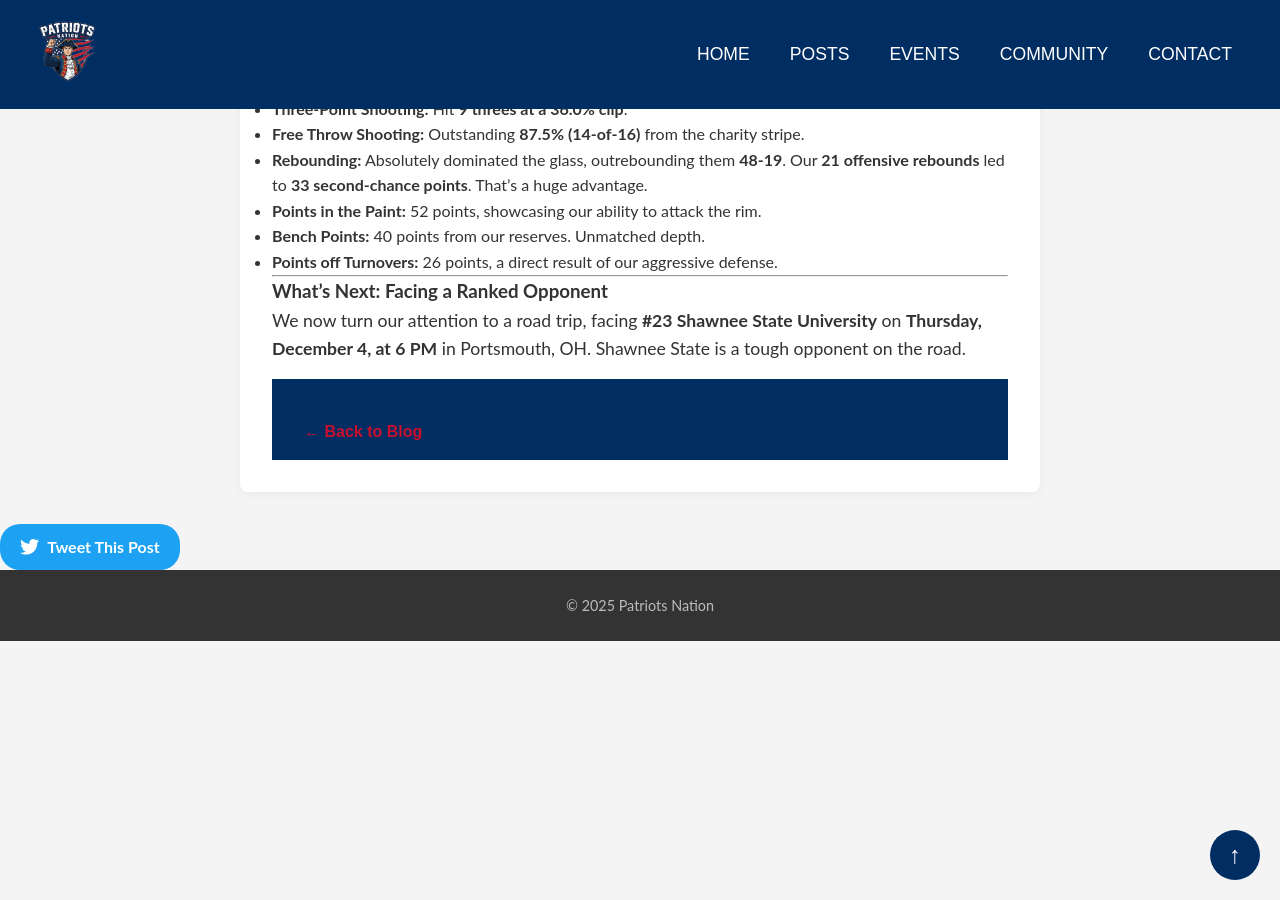
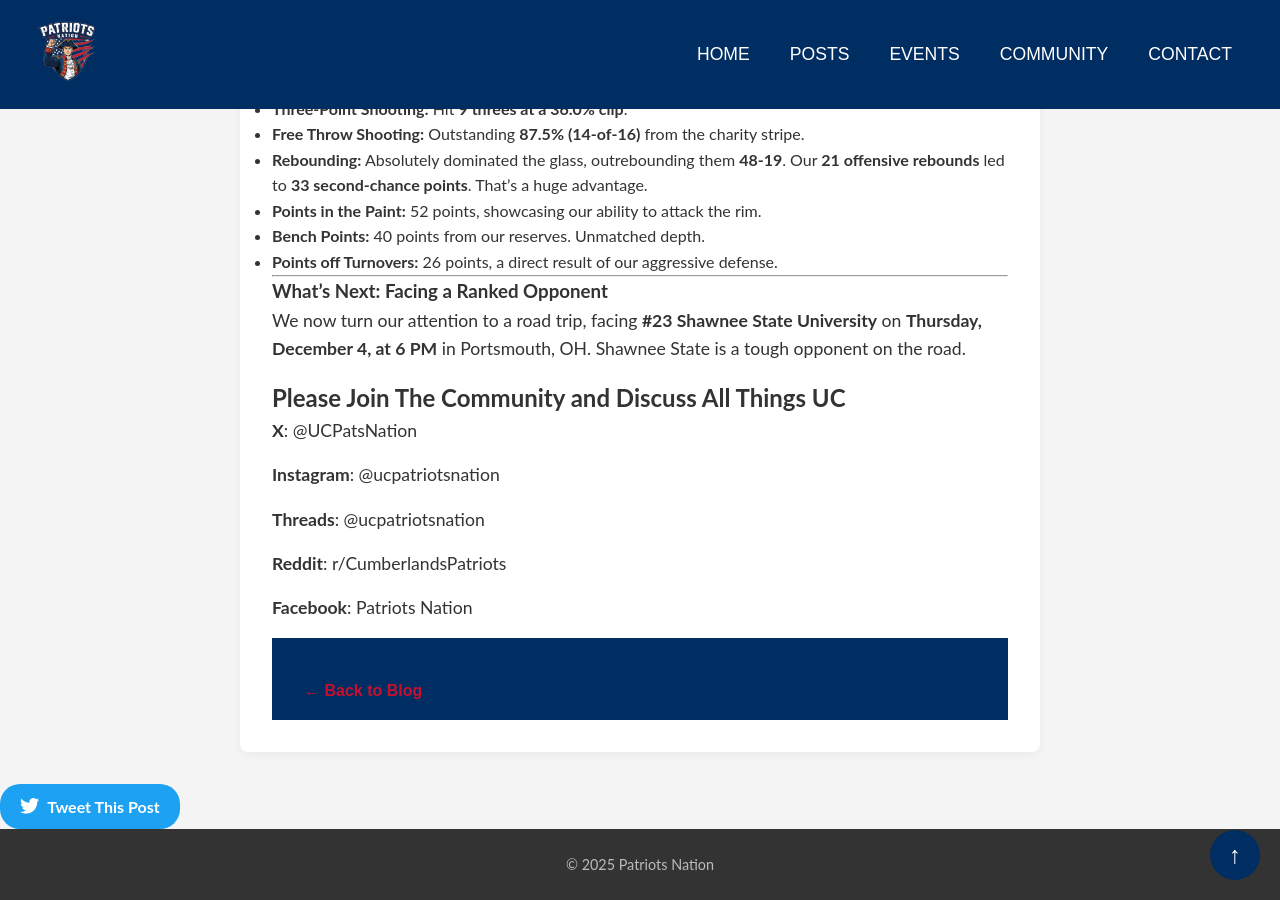
Before and after one commit to bshroats5/Patriots_Nation, a Jekyll site: the page built from _posts/2025-12-2-Patriots-Cruise-Past-The-Shock.md, in a window 1280 px wide and 900 px high, scrolled down 2993 px. Built offline with Jekyll 4.4.1, drawn with Linux system fonts in a browser that asks for light colours.

Commit message:
Add social media links to game recap post
Appended a section listing UC Patriots Nation social media accounts to the end of the 2025-12-2 game recap post, encouraging community engagement and discussion.

```diff
--- a/_posts/2025-12-2-Patriots-Cruise-Past-The-Shock.md
+++ b/_posts/2025-12-2-Patriots-Cruise-Past-The-Shock.md
@@ -89,3 +89,15 @@
 ### What's Next: Facing a Ranked Opponent
 
 We now turn our attention to a road trip, facing **#23 Shawnee State University** on **Thursday, December 4, at 6 PM** in Portsmouth, OH. Shawnee State is a tough opponent on the road.
+
+## Please Join The Community and Discuss All Things UC
+
+**X**: @UCPatsNation
+
+**Instagram**: @ucpatriotsnation
+
+**Threads**: @ucpatriotsnation
+
+**Reddit**: r/CumberlandsPatriots
+
+**Facebook**: Patriots Nation
```
